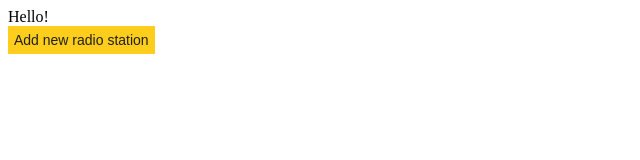
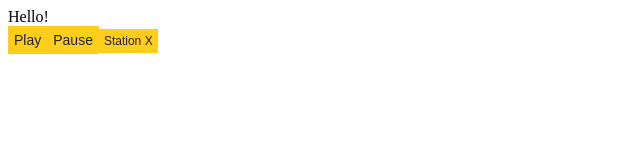
Before and after one commit to monikahenschke/radio-app-react, a React (Create React App) app: page / in a window 1280 px wide. Shown: the top 160 px of the page, without its empty margins (0-640 px from the left). Built offline with nearby package versions, Linux system fonts and the light colour scheme.

Commit message:
Audio managing functions

```diff
--- a/src/App.js
+++ b/src/App.js
@@ -1,21 +1,31 @@
 import Button from './components/Button';
+import getInstance from './utils/audio-manager';
+const hardcodedRadioUrl = 'http://17573.live.streamtheworld.com/WCTKFMAAC.aac';
+const hardcodedRadioUrl1 = 'http://icepool.silvacast.com/COUNTRY108.mp3';
 
-function App() {
+const App = () => {
+  const audioManagerInstance = getInstance(hardcodedRadioUrl);
+
+  const handlePlay = () => {
+    audioManagerInstance.play();
+  };
+
+  const handlePause = () => {
+    audioManagerInstance.pause();
+  };
+
+  const handleSelect = () => {
+    audioManagerInstance.select(hardcodedRadioUrl1);
+  };
+
   return (
     <div className="App">
       <header className="App-header">Hello!</header>
-      <Button
-        type="button"
-        children="Add new radio station"
-        onClick={clickPlay}
-        size="big"
-      />
+      <Button type="button" children="Play" onClick={handlePlay} size="big" />
+      <Button type="button" children="Pause" onClick={handlePause} size="big" />
+      <Button type="button" children="Station X " onClick={handleSelect} />
     </div>
   );
-}
-
-function clickPlay() {
-  console.log('play');
-}
+};
 
 export default App;
--- /dev/null
+++ b/src/utils/audio-manager.js
@@ -0,0 +1,34 @@
+import { func } from 'prop-types';
+
+class AudioManager {
+  constructor(url) {
+    this.setNewStation(url);
+  }
+
+  play() {
+    this.audio.play();
+  }
+
+  pause() {
+    this.audio.pause();
+  }
+
+  select(url) {
+    this.audio.pause();
+    this.audio.currentTime = 0;
+    this.setNewStation(url);
+    this.play();
+  }
+
+  setNewStation(url) {
+    this.audio = new Audio(url);
+  }
+}
+
+let audioManagerInstance = null;
+
+const getInstance = (url) => {
+  return (audioManagerInstance ??= new AudioManager(url));
+};
+
+export default getInstance;
```
